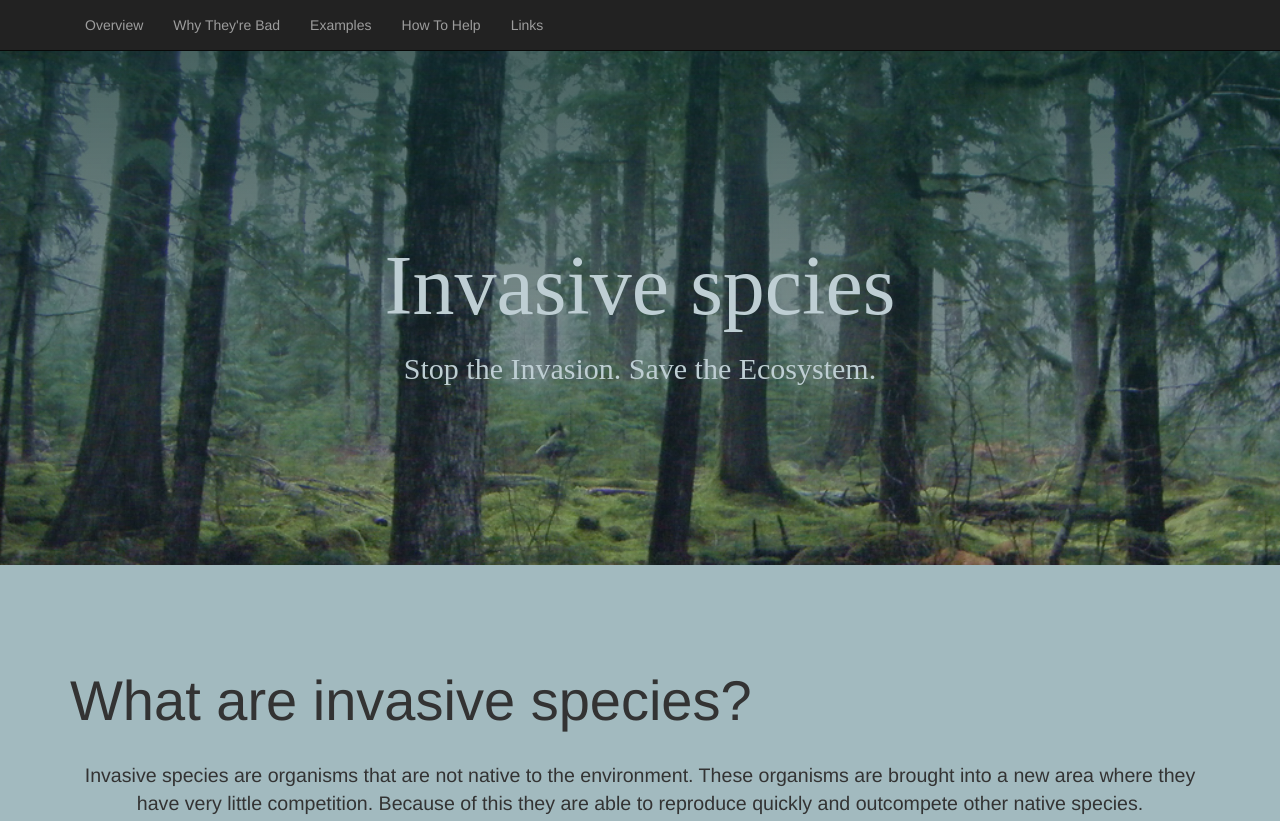
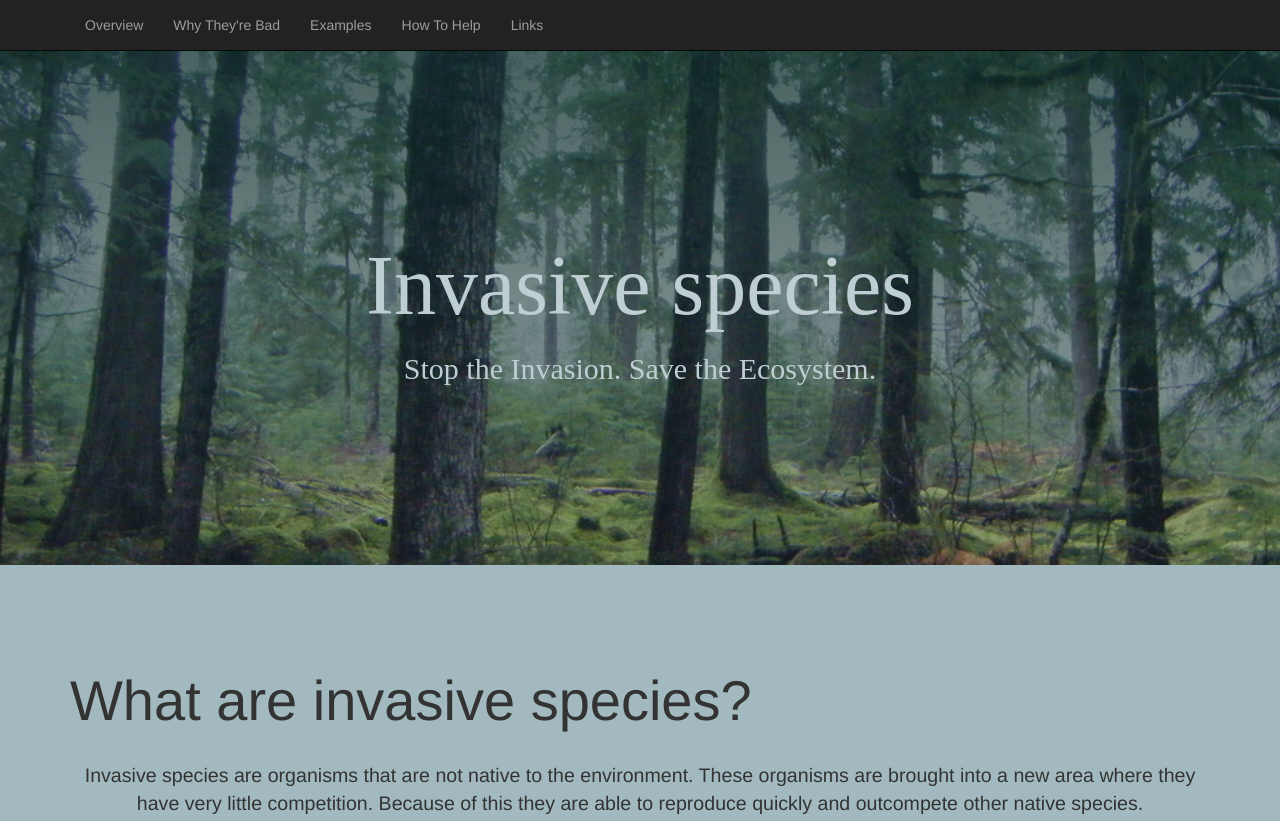
Before and after one commit to gabbym321/adhd-qol, a plain HTML site: page content/startbootstrap-full-width-pics-gh-pages/index.html in a window 1280 px wide. Shown: the top 821 px of the page. Drawn offline with Linux system fonts and the light colour scheme.

Commit message:
spell fix

```diff
--- a/content/startbootstrap-full-width-pics-gh-pages/index.html
+++ b/content/startbootstrap-full-width-pics-gh-pages/index.html
@@ -73,7 +73,7 @@
         <div class="title">
 
             <h1>
-                Invasive spcies
+                Invasive species
 
             </h1>
             <h2>Stop the Invasion. Save the Ecosystem. </h2>
```
